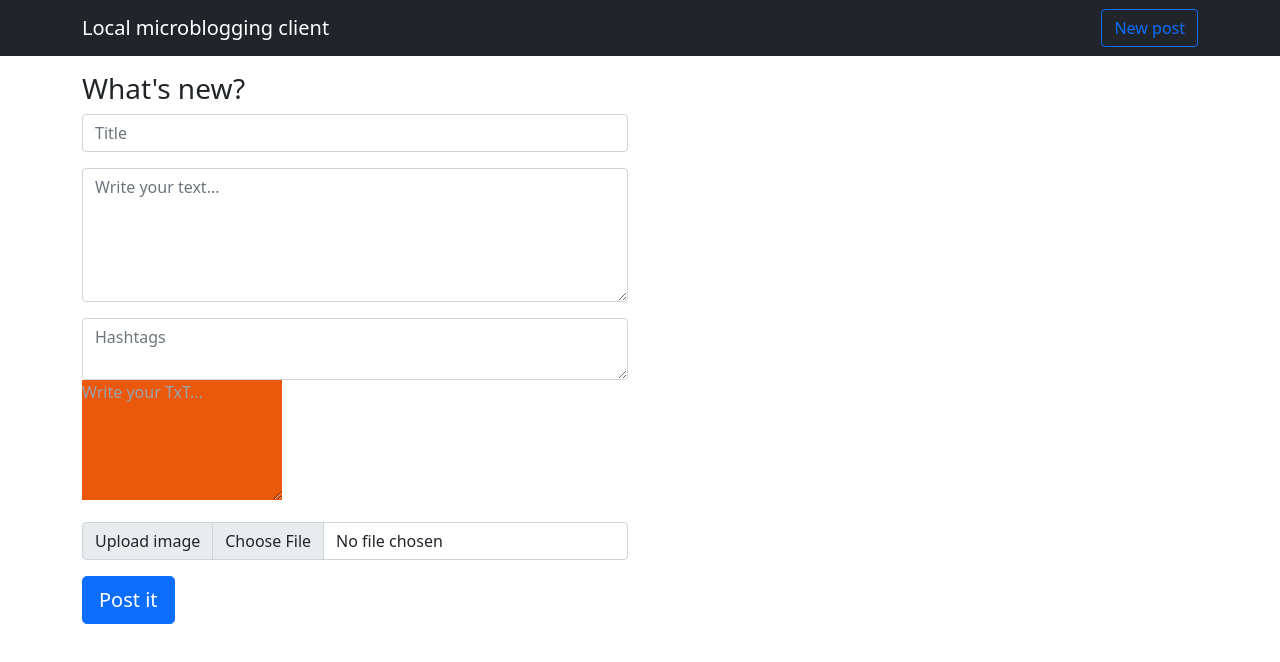
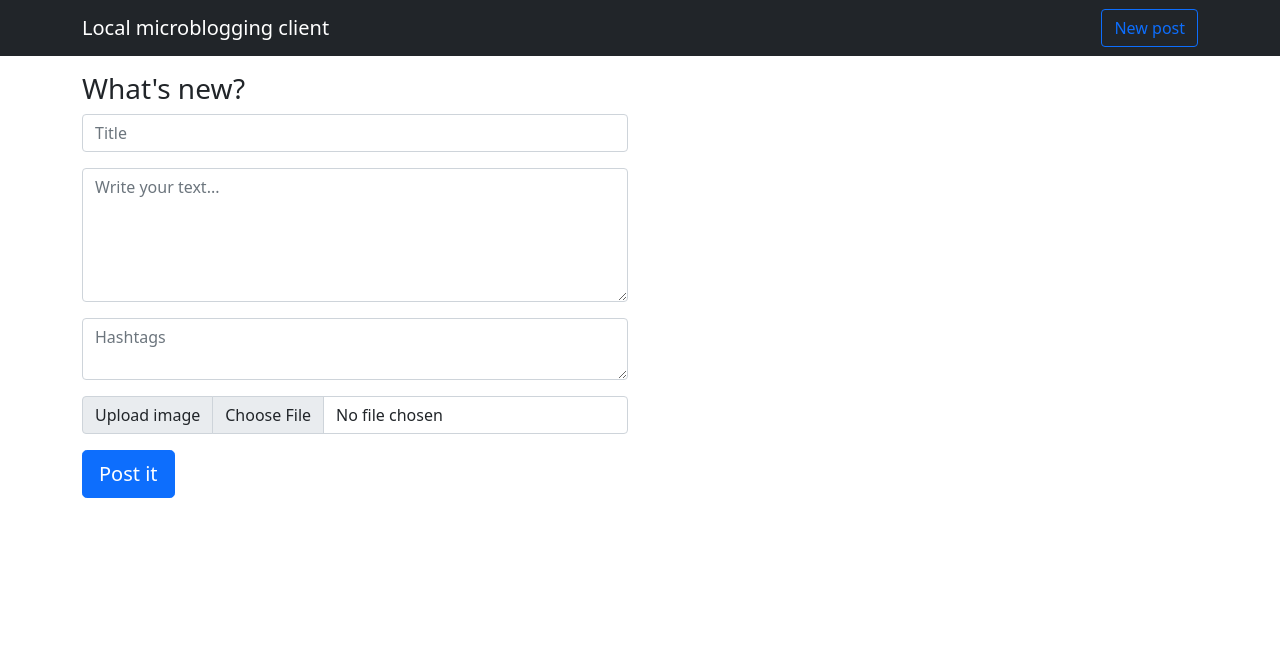
Before and after one commit to pure-js/local-microblogging-client, a React (Vite) app: page /posts/new in a window 1280 px wide. Shown: the top 662 px of the page. Built offline with nearby package versions, Linux system fonts and the light colour scheme.

Commit message:
chore: remove test textarea

```diff
--- a/src/pages/NewPost.jsx
+++ b/src/pages/NewPost.jsx
@@ -97,11 +97,6 @@ function AddPost({ isEdit = false }) {
                 value={hashtags}
                 onChange={(e) => { setHashtags(e.target.value); }}
               />
-              <textarea
-                placeholder="Write your TxT..."
-                rows="5"
-                className="tw-border-none tw-bg-orange-600"
-              />
             </div>
             <div className="input-group mb-3">
               { /* eslint-disable-next-line jsx-a11y/label-has-associated-control */ }
```
